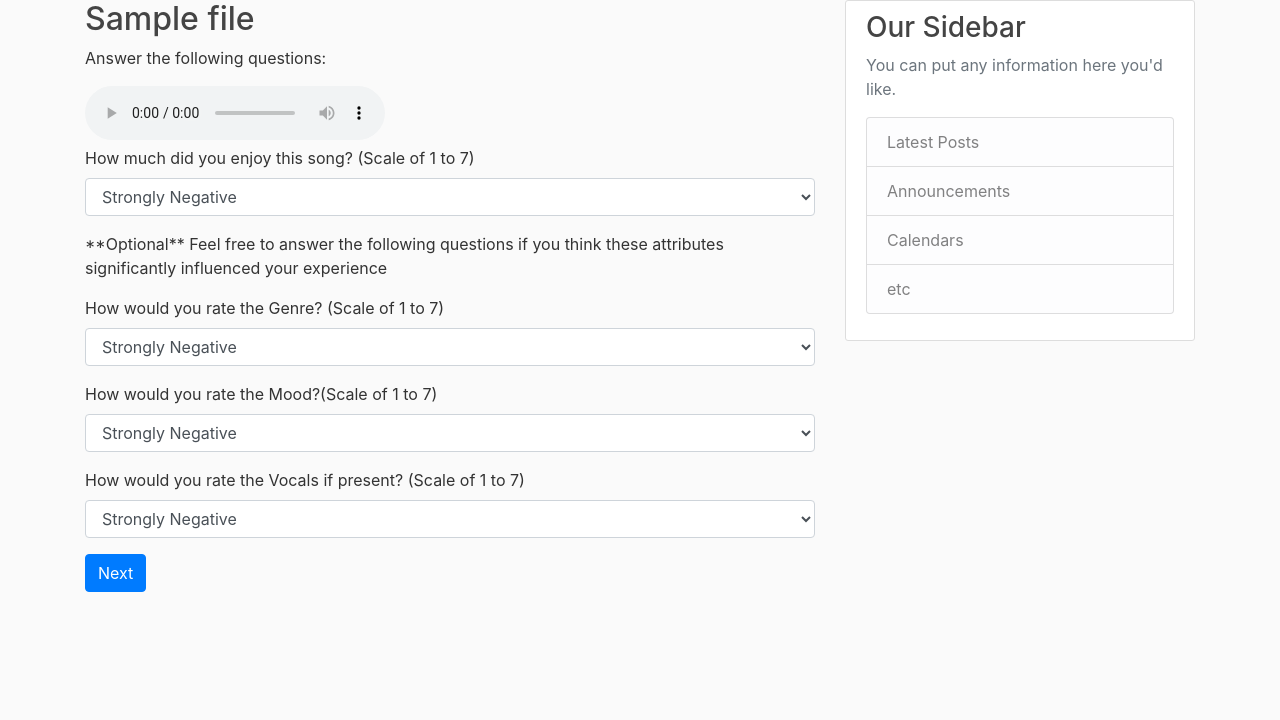
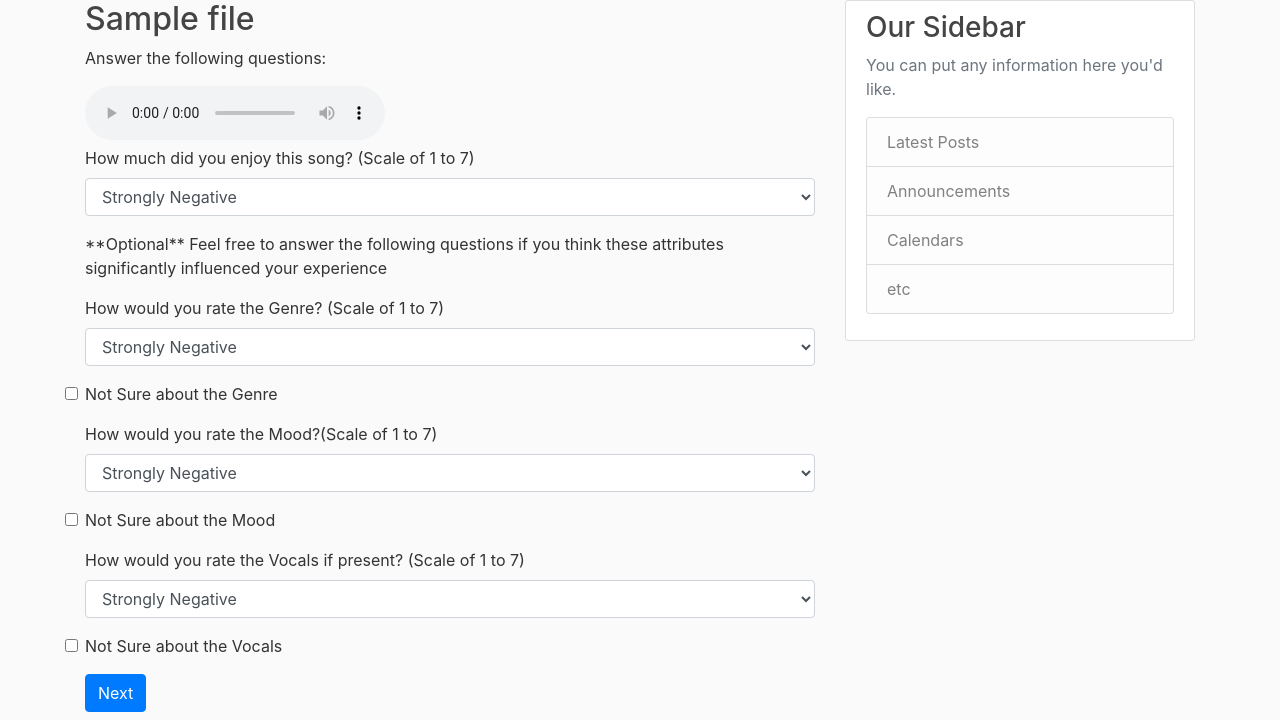
Before and after one commit to jeffreyroh2002/Musicality, a Flask app: page /test/1/1 in a window 1280 px wide. Shown: the part 80-800 px from the top of the page. Run offline with Flask 3, Linux system fonts and the light colour scheme; a user stored in the database is signed in; tables that the repository leaves empty hold one stand-in row (values such as "Sample post"); some libraries are stand-ins or nearby versions.

Commit message:
show not sure checkbox

```diff
--- a/WebApp/templates/questionnaire.html
+++ b/WebApp/templates/questionnaire.html
@@ -29,14 +29,30 @@
     </div>
 
     <div class="form-group">
+      {{ form.genre_not_sure(class="form-check-input") }}
+      {{ form.genre_not_sure.label(class="form-check-label ") }}
+    </div>
+
+    <div class="form-group">
       {{ form.mood_rating.label }}
       {{ form.mood_rating(class="form-control") }}
+    </div>
+
+    <div class="form-group">
+      {{ form.mood_not_sure(class="form-check-input") }}
+      {{ form.mood_not_sure.label(class="form-check-label") }}
     </div>
 
     <div class="form-group">
       {{ form.vocal_timbre_rating.label }}
       {{ form.vocal_timbre_rating(class="form-control") }}
     </div>
+
+    <div class="form-group">
+      {{ form.vocal_not_sure(class="form-check-input") }}
+      {{ form.vocal_not_sure.label(class="form-check-label") }}
+    </div>
+
     {% if audio_file.id != 1 %}
       <a href="{{ url_for('questions.test_questions', test_type = test_type, audio_file_id=audio_file.id-1) }}" id="button1" class="btn btn-primary">Previous</a>
     {% endif %}
```
